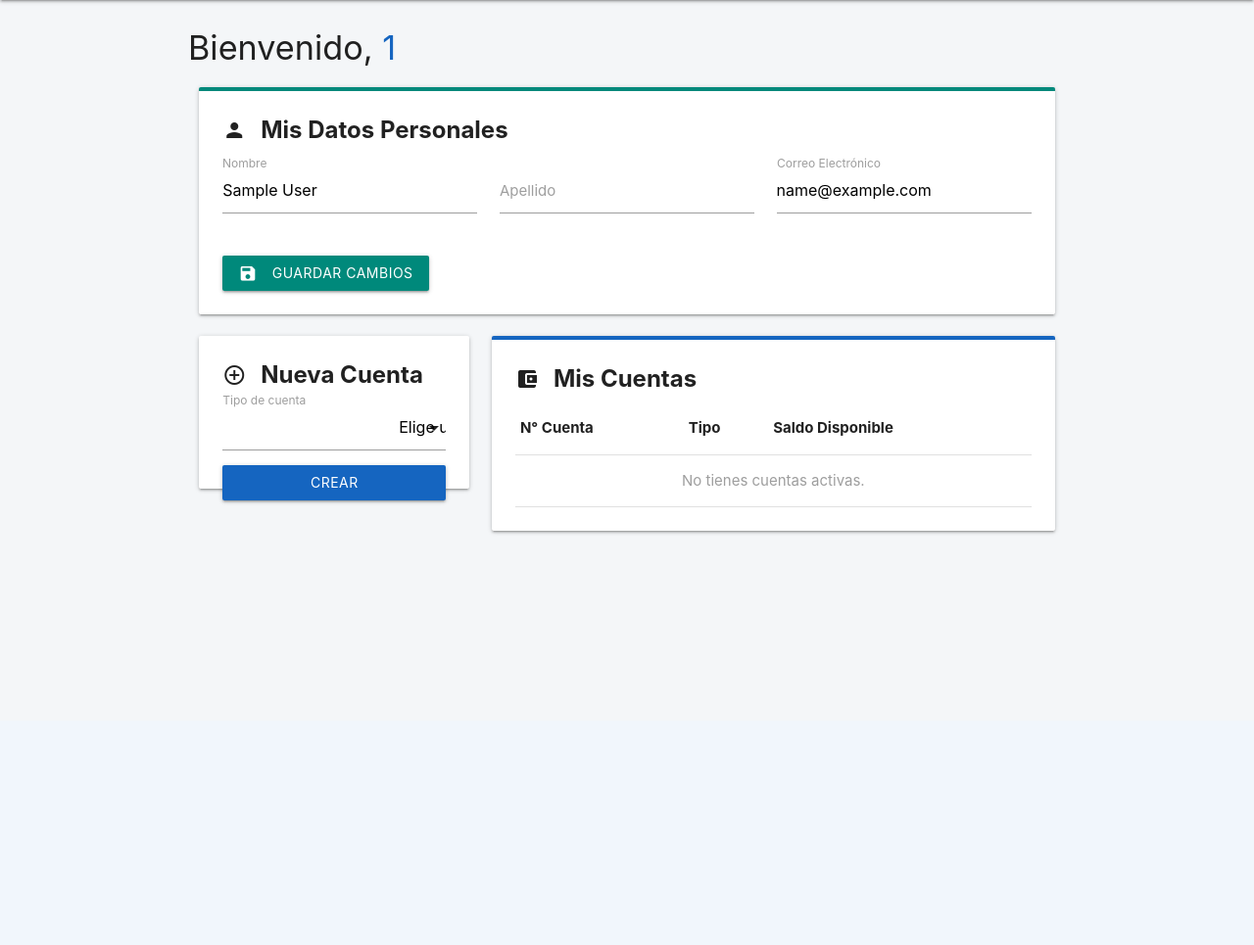
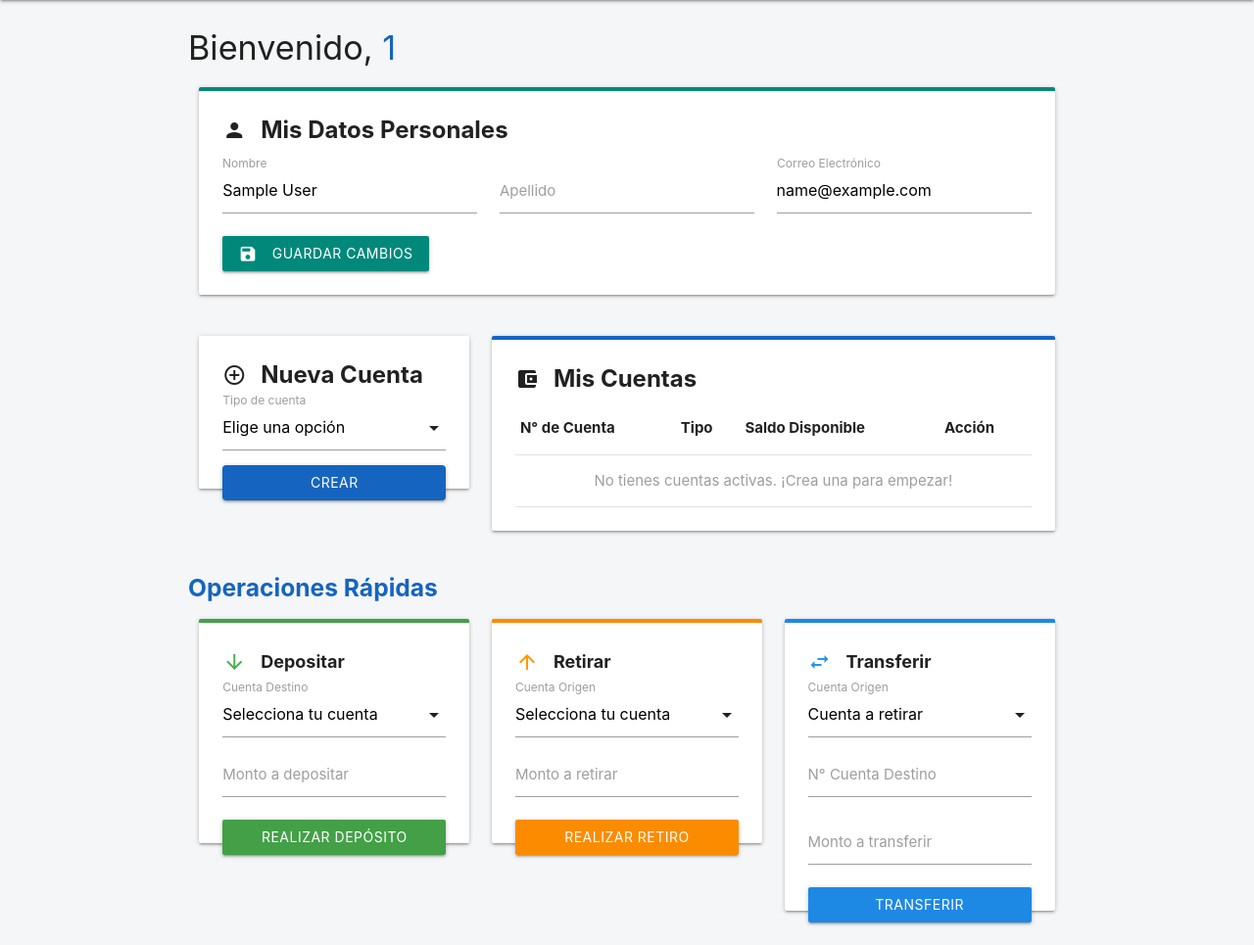
Before and after one commit to microcrafted/proyecto_banco, a PHP site: page /dashboard.php in a window 1280 px wide. Shown: the part 64-1029 px from the top of the page at 98% size. Before the commit the page ends 610 px from the top, so only its background shows below. Run offline with PHP 8.4, Linux system fonts and the light colour scheme; the visitor is signed in with stand-in values (Sample User, id 1); data that the repository does not hold is empty.

Commit message:
refactor(dashboard): aplica patron MVC a HU4 y rediseña UI de operaciones
Detalles: Mueve la logica SQL de la vista al modelo Usuario.php. Limpia la tabla de cuentas y centraliza depositos, retiros y transferencias en un nuevo panel inferior de operaciones rapidas.

```diff
--- a/backend/models/Usuario.php
+++ b/backend/models/Usuario.php
@@ -117,5 +117,15 @@ class Usuario {
             "mensaje" => "No se pudieron actualizar los datos."
         ];
     }
+
+    // HU4: Obtener datos actuales para el formulario de edición
+    public function obtenerDatosPerfil($id_usuario) {
+        $query = "SELECT nombre, apellido, email FROM USUARIOS WHERE id_usuario = :id_usuario";
+        $stmt = $this->conn->prepare($query);
+        $stmt->bindParam(':id_usuario', $id_usuario, PDO::PARAM_INT);
+        $stmt->execute();
+
+        return $stmt->fetch(PDO::FETCH_ASSOC);
+    }
 }
 ?>
--- a/frontend/pages/dashboard.php
+++ b/frontend/pages/dashboard.php
@@ -1,30 +1,22 @@
 <?php
 session_start();
-
-if (!isset($_SESSION['id_usuario'])) {
+if(!isset($_SESSION['id_usuario'])) {
     header("Location: login.php");
     exit;
 }
 
 require_once '../../backend/config/database.php';
 require_once '../../backend/models/Cuenta.php';
+require_once '../../backend/models/Usuario.php'; // <-- 1. Agregamos el modelo Usuario
 
 $database = new Database();
 $db = $database->getConnection();
 
 $cuentaObj = new Cuenta($db);
+$usuarioObj = new Usuario($db); // <-- 2. Instanciamos al usuario
+
 $mis_cuentas = $cuentaObj->obtenerCuentas($_SESSION['id_usuario']);
-
-// DATOS DEL USUARIO
-$queryUser = "SELECT nombre, apellido, email
-              FROM USUARIOS
-              WHERE id_usuario = :id_usuario";
-
-$stmtUser = $db->prepare($queryUser);
-$stmtUser->bindParam(':id_usuario', $_SESSION['id_usuario']);
-$stmtUser->execute();
-
-$datos_usuario = $stmtUser->fetch(PDO::FETCH_ASSOC);
+$datos_usuario = $usuarioObj->obtenerDatosPerfil($_SESSION['id_usuario']); // <-- 3. Magia MVC
 ?>
 
 <!DOCTYPE html>
@@ -94,186 +86,183 @@ $datos_usuario = $stmtUser->fetch(PDO::FETCH_ASSOC);
 
     <div class="container" style="margin-top: 30px;">
 
-        <h4>
-            Bienvenido,
-            <span class="blue-text text-darken-3">
-                <?php echo htmlspecialchars($_SESSION['nombre_completo']); ?>
-            </span>
-        </h4>
+        <h4>Bienvenido, <span class="blue-text text-darken-3"><?php echo htmlspecialchars($_SESSION['nombre_completo']); ?></span></h4>
 
-        <!-- MENSAJES -->
-        <?php if (isset($_GET['msg'])): ?>
-            <div class="card-panel green lighten-4 green-text text-darken-4">
-                <i class="material-icons left">check_circle</i>
-                <?php echo htmlspecialchars($_GET['msg']); ?>
+        <?php if(isset($_GET['msg'])): ?>
+            <div class="card-panel green lighten-4 green-text text-darken-4" style="padding: 10px; border-radius: 4px;">
+                <i class="material-icons left">check_circle</i> <?php echo htmlspecialchars($_GET['msg']); ?>
             </div>
         <?php endif; ?>
 
-        <?php if (isset($_GET['error'])): ?>
-            <div class="card-panel red lighten-4 red-text text-darken-4">
-                <i class="material-icons left">error</i>
-                <?php echo htmlspecialchars($_GET['error']); ?>
+        <?php if(isset($_GET['error'])): ?>
+            <div class="card-panel red lighten-4 red-text text-darken-4" style="padding: 10px; border-radius: 4px;">
+                <i class="material-icons left">error</i> <?php echo htmlspecialchars($_GET['error']); ?>
             </div>
         <?php endif; ?>
 
         <div class="row">
-
-            <!-- PERFIL -->
             <div class="col s12">
-                <div class="card white perfil-card">
+                <div class="card white perfil-card" style="border-top: 4px solid #00897b;">
                     <div class="card-content">
-
-                        <span class="card-title" style="font-weight: bold;">
-                            <i class="material-icons left">person</i>
-                            Mis Datos Personales
-                        </span>
-
-                        <form method="POST"
-                            action="../../backend/controllers/UsuarioController.php?action=editarPerfil">
-
-                            <div class="row">
-
+                        <span class="card-title" style="font-weight: bold;"><i class="material-icons left">person</i> Mis Datos Personales</span>
+                        <form method="POST" action="../../backend/controllers/UsuarioController.php?action=editarPerfil">
+                            <div class="row" style="margin-bottom: 0;">
                                 <div class="input-field col s12 m4">
-                                    <input type="text"
-                                        name="nombre"
-                                        id="nombre"
-                                        value="<?php echo htmlspecialchars($datos_usuario['nombre']); ?>"
-                                        required>
-
+                                    <input type="text" name="nombre" id="nombre" value="<?php echo htmlspecialchars($datos_usuario['nombre']); ?>" required>
                                     <label for="nombre" class="active">Nombre</label>
                                 </div>
-
                                 <div class="input-field col s12 m4">
-                                    <input type="text"
-                                        name="apellido"
-                                        id="apellido"
-                                        value="<?php echo htmlspecialchars($datos_usuario['apellido']); ?>"
-                                        required>
-
+                                    <input type="text" name="apellido" id="apellido" value="<?php echo htmlspecialchars($datos_usuario['apellido']); ?>" required>
                                     <label for="apellido" class="active">Apellido</label>
                                 </div>
+                                <div class="input-field col s12 m4">
+                                    <input type="email" name="email" id="email" value="<?php echo htmlspecialchars($datos_usuario['email']); ?>" required>
+                                    <label for="email" class="active">Correo Electrónico</label>
+                                </div>
+                            </div>
+                            <button class="btn teal darken-1 waves-effect waves-light" type="submit">
+                                <i class="material-icons left">save</i> Guardar Cambios
+                            </button>
+                        </form>
+                    </div>
+                </div>
+            </div>
+        </div>
 
-                                <div class="input-field col s12 m4">
-                                    <input type="email"
-                                        name="email"
-                                        id="email"
-                                        value="<?php echo htmlspecialchars($datos_usuario['email']); ?>"
-                                        required>
-
-                                    <label for="email" class="active">
-                                        Correo Electrónico
-                                    </label>
-                                </div>
-
+        <div class="row">
+            <div class="col s12 m4">
+                <div class="card white">
+                    <div class="card-content">
+                        <span class="card-title" style="font-weight: bold;"><i class="material-icons left">add_circle_outline</i> Nueva Cuenta</span>
+                        <form method="POST" action="../../backend/controllers/UsuarioController.php?action=crearCuenta">
+                            <div class="input-field">
+                                <select name="tipo" required>
+                                    <option value="" disabled selected>Elige una opción</option>
+                                    <option value="ahorro">Ahorro</option>
+                                    <option value="corriente">Corriente</option>
+                                </select>
+                                <label>Tipo de cuenta</label>
                             </div>
-
-                            <button class="btn teal darken-1 waves-effect waves-light"
-                                type="submit">
-
-                                <i class="material-icons left">save</i>
-                                Guardar Cambios
-                            </button>
-
+                            <button class="btn blue darken-3 waves-effect waves-light col s12" type="submit" style="border-radius: 4px;">Crear</button>
                         </form>
                     </div>
                 </div>
             </div>
 
-            <!-- NUEVA CUENTA -->
+            <div class="col s12 m8">
+                <div class="card white account-card" style="border-top: 4px solid #1565c0;">
+                    <div class="card-content">
+                        <span class="card-title" style="font-weight: bold;"><i class="material-icons left">account_balance_wallet</i> Mis Cuentas</span>
+                        <table class="highlight responsive-table">
+                            <thead>
+                                <tr>
+                                    <th>N° de Cuenta</th>
+                                    <th>Tipo</th>
+                                    <th>Saldo Disponible</th>
+                                    <th>Acción</th>
+                                </tr>
+                            </thead>
+                            <tbody>
+                                <?php if(count($mis_cuentas) > 0): ?>
+                                    <?php foreach($mis_cuentas as $cta): ?>
+                                    <tr>
+                                        <td><strong><?php echo htmlspecialchars($cta['num_cuenta']); ?></strong></td>
+                                        <td><span class="new badge blue darken-1" data-badge-caption=""><?php echo ucfirst(htmlspecialchars($cta['tipo'])); ?></span></td>
+                                        <td class="green-text text-darken-2" style="font-size: 1.2rem; font-weight: bold;">$<?php echo number_format($cta['saldo'], 2); ?> MXN</td>
+                                        <td>
+                                            <form method="POST" action="../../backend/controllers/UsuarioController.php?action=cerrarCuenta" onsubmit="return confirm('HU10/HU15: ¿Estás seguro de que deseas CERRAR esta cuenta definitivamente?');">
+                                                <input type="hidden" name="id_cuenta" value="<?php echo $cta['id_cuenta']; ?>">
+                                                <button class="btn-small red darken-2 waves-effect waves-light" type="submit"><i class="material-icons">cancel</i></button>
+                                            </form>
+                                        </td>
+                                    </tr>
+                                    <?php endforeach; ?>
+                                <?php else: ?>
+                                    <tr>
+                                        <td colspan="4" class="center-align grey-text">No tienes cuentas activas. ¡Crea una para empezar!</td>
+                                    </tr>
+                                <?php endif; ?>
+                            </tbody>
+                        </table>
+                    </div>
+                </div>
+            </div>
+        </div>
+        <h5 style="margin-top: 30px; font-weight: bold; color: #1565c0;">Operaciones Rápidas</h5>
+        <div class="row">
+
             <div class="col s12 m4">
-                <div class="card white">
+                <div class="card white" style="border-top: 4px solid #43a047;">
                     <div class="card-content">
-
-                        <span class="card-title" style="font-weight: bold;">
-                            <i class="material-icons left">add_circle_outline</i>
-                            Nueva Cuenta
-                        </span>
-
-                        <form method="POST"
-                            action="../../backend/controllers/UsuarioController.php?action=crearCuenta">
-
+                        <span class="card-title" style="font-size: 1.2rem; font-weight: bold;"><i class="material-icons left green-text">arrow_downward</i> Depositar</span>
+                        <form method="POST" action="../../backend/controllers/UsuarioController.php?action=depositar" onsubmit="return confirm('¿Confirmas el depósito?');">
                             <div class="input-field">
-                                <select name="tipo" required>
-                                    <option value="" disabled selected>
-                                        Elige una opción
-                                    </option>
-
-                                    <option value="ahorro">Ahorro</option>
-                                    <option value="corriente">Corriente</option>
+                                <select name="id_cuenta" required>
+                                    <option value="" disabled selected>Selecciona tu cuenta</option>
+                                    <?php foreach($mis_cuentas as $cta): ?>
+                                        <option value="<?php echo $cta['id_cuenta']; ?>"><?php echo $cta['num_cuenta'] . ' - $' . number_format($cta['saldo'], 2); ?></option>
+                                    <?php endforeach; ?>
                                 </select>
-
-                                <label>Tipo de cuenta</label>
+                                <label>Cuenta Destino</label>
                             </div>
-
-                            <button class="btn blue darken-3 waves-effect waves-light col s12"
-                                type="submit">
-
-                                Crear
-                            </button>
-
+                            <div class="input-field">
+                                <input type="number" name="monto" id="monto_dep" step="0.01" min="0.01" required>
+                                <label for="monto_dep">Monto a depositar</label>
+                            </div>
+                            <button class="btn green darken-1 waves-effect waves-light col s12" type="submit">Realizar Depósito</button>
                         </form>
                     </div>
                 </div>
             </div>
 
-            <!-- MIS CUENTAS -->
-            <div class="col s12 m8">
-                <div class="card white account-card">
+            <div class="col s12 m4">
+                <div class="card white" style="border-top: 4px solid #fb8c00;">
                     <div class="card-content">
+                        <span class="card-title" style="font-size: 1.2rem; font-weight: bold;"><i class="material-icons left orange-text">arrow_upward</i> Retirar</span>
+                        <form method="POST" action="../../backend/controllers/UsuarioController.php?action=retirar" onsubmit="return confirm('¿Confirmas el retiro?');">
+                            <div class="input-field">
+                                <select name="id_cuenta" required>
+                                    <option value="" disabled selected>Selecciona tu cuenta</option>
+                                    <?php foreach($mis_cuentas as $cta): ?>
+                                        <option value="<?php echo $cta['id_cuenta']; ?>"><?php echo $cta['num_cuenta'] . ' - $' . number_format($cta['saldo'], 2); ?></option>
+                                    <?php endforeach; ?>
+                                </select>
+                                <label>Cuenta Origen</label>
+                            </div>
+                            <div class="input-field">
+                                <input type="number" name="monto" id="monto_ret" step="0.01" min="0.01" required>
+                                <label for="monto_ret">Monto a retirar</label>
+                            </div>
+                            <button class="btn orange darken-1 waves-effect waves-light col s12" type="submit">Realizar Retiro</button>
+                        </form>
+                    </div>
+                </div>
+            </div>
 
-                        <span class="card-title" style="font-weight: bold;">
-                            <i class="material-icons left">account_balance_wallet</i>
-                            Mis Cuentas
-                        </span>
-                        <table class="highlight responsive-table">
-
-                            <thead>
-                                <tr>
-                                    <th>N° Cuenta</th>
-                                    <th>Tipo</th>
-                                    <th>Saldo Disponible</th>
-                                </tr>
-                            </thead>
-                            <tbody>
-                                <?php if (count($mis_cuentas) > 0): ?>
-
-                                    <?php foreach ($mis_cuentas as $cta): ?>
-
-                                        <tr>
-                                            <td>
-                                                <strong>
-                                                    <?php echo htmlspecialchars($cta['num_cuenta']); ?>
-                                                </strong>
-                                            </td>
-                                            <td>
-                                                <span class="new badge blue darken-1"
-                                                    data-badge-caption="">
-
-                                                    <?php echo ucfirst(htmlspecialchars($cta['tipo'])); ?>
-
-                                                </span>
-                                            </td>
-                                            <td class="green-text text-darken-2"
-                                                style="font-size: 1.2rem; font-weight: bold;">
-
-                                                $<?php echo number_format($cta['saldo'], 2); ?> MXN
-                                            </td>
-
-                                        </tr>
-
+            <div class="col s12 m4">
+                <div class="card white" style="border-top: 4px solid #1e88e5;">
+                    <div class="card-content">
+                        <span class="card-title" style="font-size: 1.2rem; font-weight: bold;"><i class="material-icons left blue-text">swap_horiz</i> Transferir</span>
+                        <form method="POST" action="../../backend/controllers/UsuarioController.php?action=transferir" onsubmit="return confirm('¿Confirmas la transferencia?');">
+                            <div class="input-field">
+                                <select name="id_cuenta_origen" required>
+                                    <option value="" disabled selected>Cuenta a retirar</option>
+                                    <?php foreach($mis_cuentas as $cta): ?>
+                                        <option value="<?php echo $cta['id_cuenta']; ?>"><?php echo $cta['num_cuenta'] . ' - $' . number_format($cta['saldo'], 2); ?></option>
                                     <?php endforeach; ?>
-
-                                <?php else: ?>
-                                    <tr>
-                                        <td colspan="3"
-                                            class="center-align grey-text">
-
-                                            No tienes cuentas activas.
-                                        </td>
-                                    </tr>
-                                <?php endif; ?>
-                            </tbody>
-                        </table>
+                                </select>
+                                <label>Cuenta Origen</label>
+                            </div>
+                            <div class="input-field">
+                                <input type="text" name="num_cuenta_destino" id="destino_transf" required>
+                                <label for="destino_transf">N° Cuenta Destino</label>
+                            </div>
+                            <div class="input-field">
+                                <input type="number" name="monto" id="monto_transf" step="0.01" min="0.01" required>
+                                <label for="monto_transf">Monto a transferir</label>
+                            </div>
+                            <button class="btn blue darken-1 waves-effect waves-light col s12" type="submit">Transferir</button>
+                        </form>
                     </div>
                 </div>
             </div>
```
